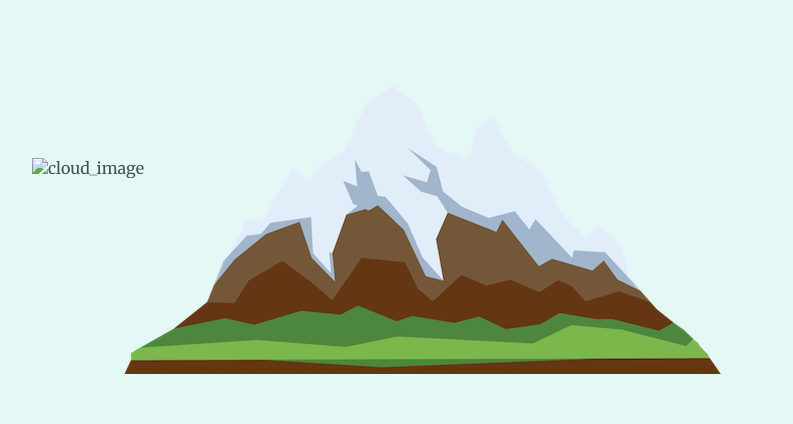
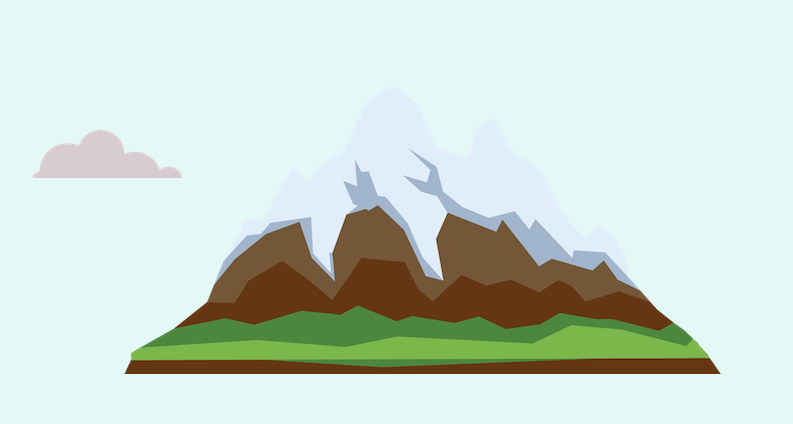
Before and after one commit to sushmapatil664/My_Personal_Site, a plain HTML site: page index.html in a window 1280 px wide. Shown: the part 376-800 px from the top of the page, without its empty margins (218-1011 px from the left). Drawn offline with Linux system fonts and the light colour scheme.

Commit message:
Update index.html

```diff
--- a/index.html
+++ b/index.html
@@ -12,7 +12,7 @@
       <img class="top-cloud" src="cloud.png" alt="cloud_image">
   <h1>I'm Sushma</h1>
   <h2>a <span class="web">web</span> designer.</h2>
-  <img class="bottom-cloud" src="images/cloud.png" alt="cloud_image">
+  <img class="bottom-cloud" src="cloud.png" alt="cloud_image">
   <img src="mountain.png" alt="mountain_image">
 </div>
 <div class="middle-container">
```
